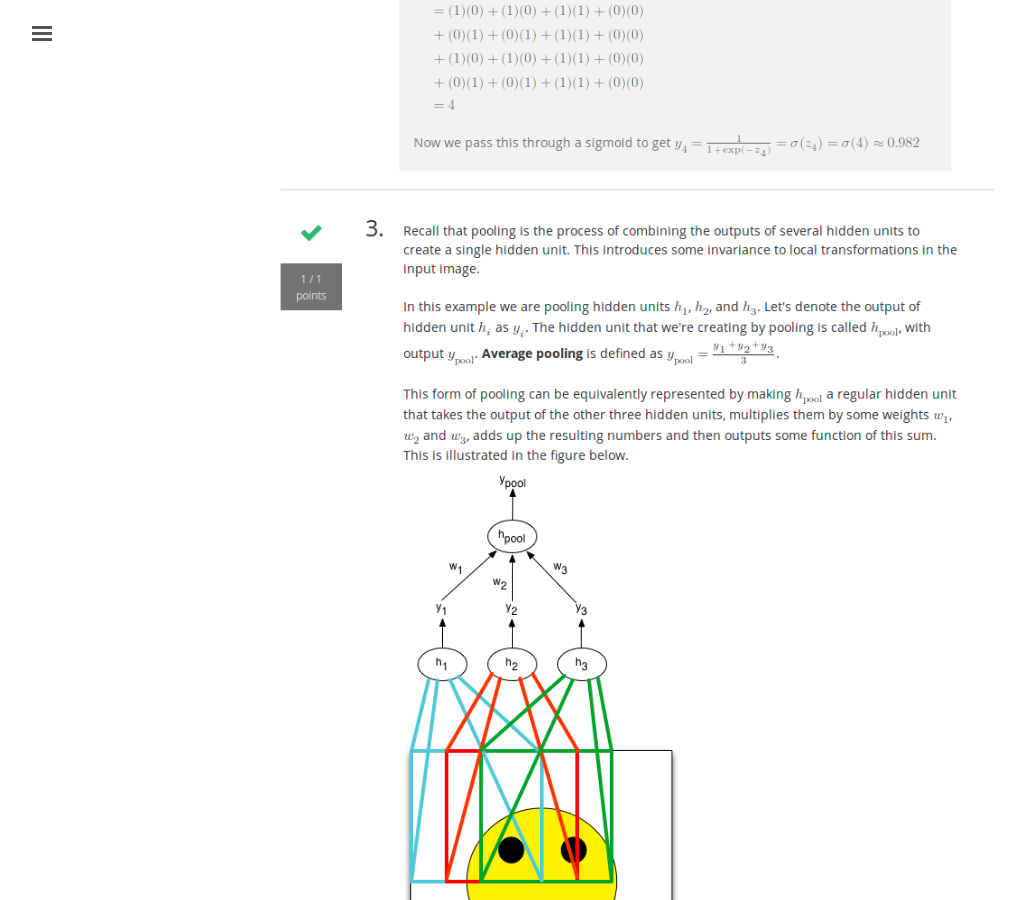
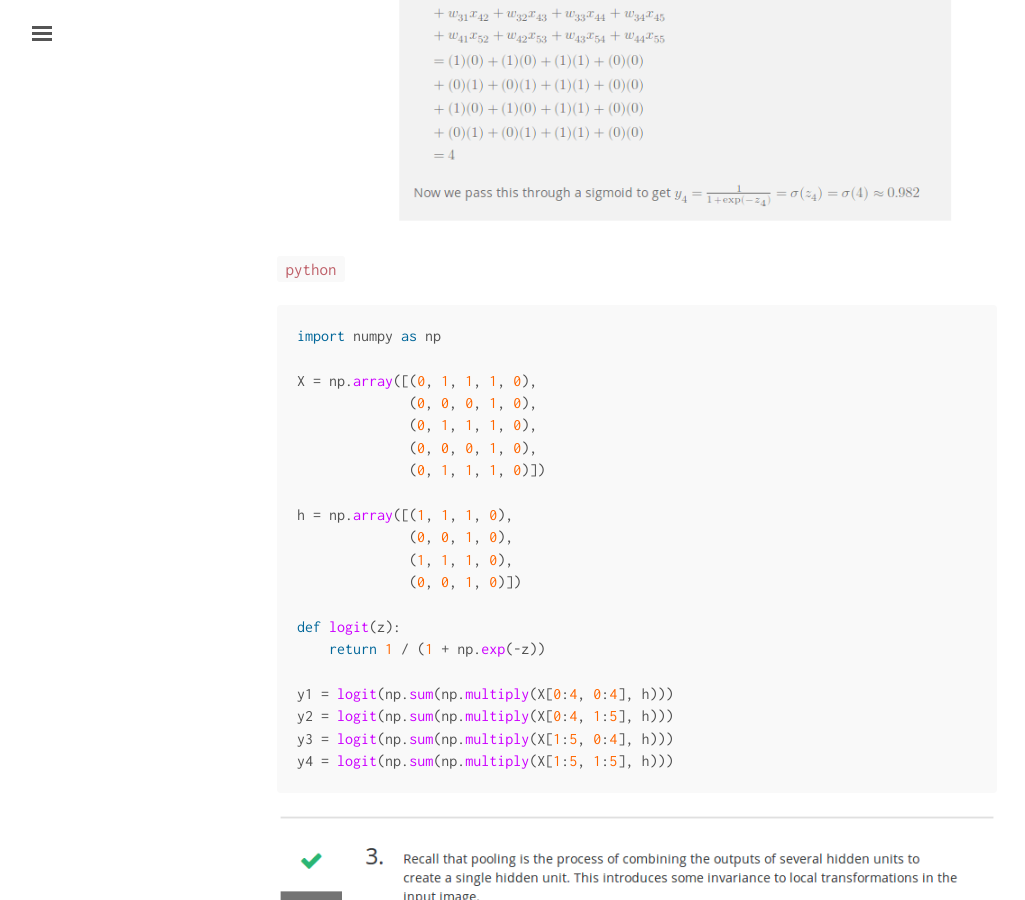
Before and after one commit to shevapato2008/myBlog, a Jekyll site: the page built from algorithms/machinelearning/nnml/quizzes/quiz05/index.md, in a window 1280 px wide and 900 px high, scrolled down 4155 px. Shown: the whole window, without its empty margins (3-1028 px from the left). Built offline with Jekyll 4.4.1, drawn with Linux system fonts in a browser that asks for light colours; some web fonts are replaced; comment, search, counter and statistics services are not loaded.

Commit message:
Updated.

````diff
--- a/algorithms/machinelearning/nnml/quizzes/quiz05/index.md
+++ b/algorithms/machinelearning/nnml/quizzes/quiz05/index.md
@@ -10,6 +10,8 @@ mathjax: true
 <img src="{{site.baseurl}}/algorithms/machinelearning/nnml/quizzes/quiz05/in-class-q1.png" alt="[Image] quiz image" style="width: 800px; margin: auto;"/>
 <img src="{{site.baseurl}}/algorithms/machinelearning/nnml/quizzes/quiz05/in-class-q2.png" alt="[Image] quiz image" style="width: 800px; margin: auto;"/>
 
+<br>
+
 ## Quiz 05
 
 <img src="{{site.baseurl}}/algorithms/machinelearning/nnml/quizzes/quiz05/1.1.png" alt="[Image] quiz image" style="width: 800px; margin: auto;"/>
@@ -18,6 +20,32 @@ mathjax: true
 <img src="{{site.baseurl}}/algorithms/machinelearning/nnml/quizzes/quiz05/2.2.png" alt="[Image] quiz image" style="width: 800px; margin: auto;"/>
 <img src="{{site.baseurl}}/algorithms/machinelearning/nnml/quizzes/quiz05/2.3.png" alt="[Image] quiz image" style="width: 800px; margin: auto;"/>
 <img src="{{site.baseurl}}/algorithms/machinelearning/nnml/quizzes/quiz05/2.4.png" alt="[Image] quiz image" style="width: 800px; margin: auto;"/>
+
+`python`
+
+```python
+import numpy as np
+
+X = np.array([(0, 1, 1, 1, 0),
+              (0, 0, 0, 1, 0),
+              (0, 1, 1, 1, 0),
+              (0, 0, 0, 1, 0),
+              (0, 1, 1, 1, 0)])
+
+h = np.array([(1, 1, 1, 0),
+              (0, 0, 1, 0),
+              (1, 1, 1, 0),
+              (0, 0, 1, 0)])
+
+def logit(z):
+    return 1 / (1 + np.exp(-z))
+
+y1 = logit(np.sum(np.multiply(X[0:4, 0:4], h)))
+y2 = logit(np.sum(np.multiply(X[0:4, 1:5], h)))
+y3 = logit(np.sum(np.multiply(X[1:5, 0:4], h)))
+y4 = logit(np.sum(np.multiply(X[1:5, 1:5], h)))
+```
+
 <img src="{{site.baseurl}}/algorithms/machinelearning/nnml/quizzes/quiz05/3.1.png" alt="[Image] quiz image" style="width: 800px; margin: auto;"/>
 <img src="{{site.baseurl}}/algorithms/machinelearning/nnml/quizzes/quiz05/3.2.png" alt="[Image] quiz image" style="width: 800px; margin: auto;"/>
 <img src="{{site.baseurl}}/algorithms/machinelearning/nnml/quizzes/quiz05/3.3.png" alt="[Image] quiz image" style="width: 800px; margin: auto;"/>
````
